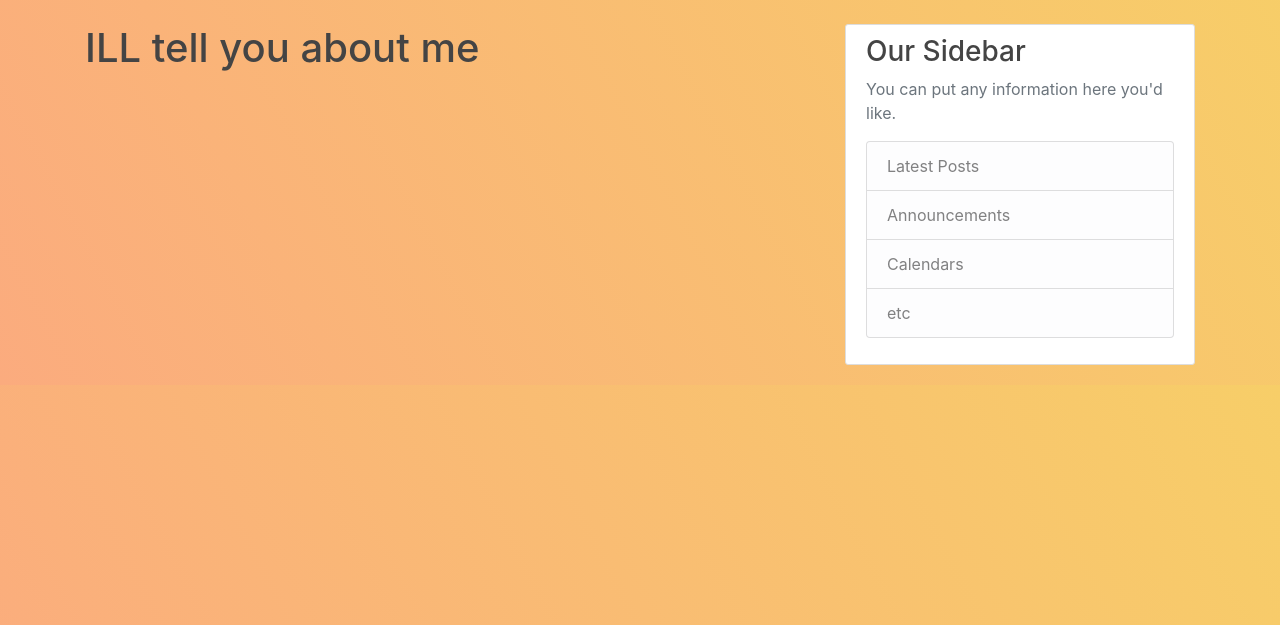
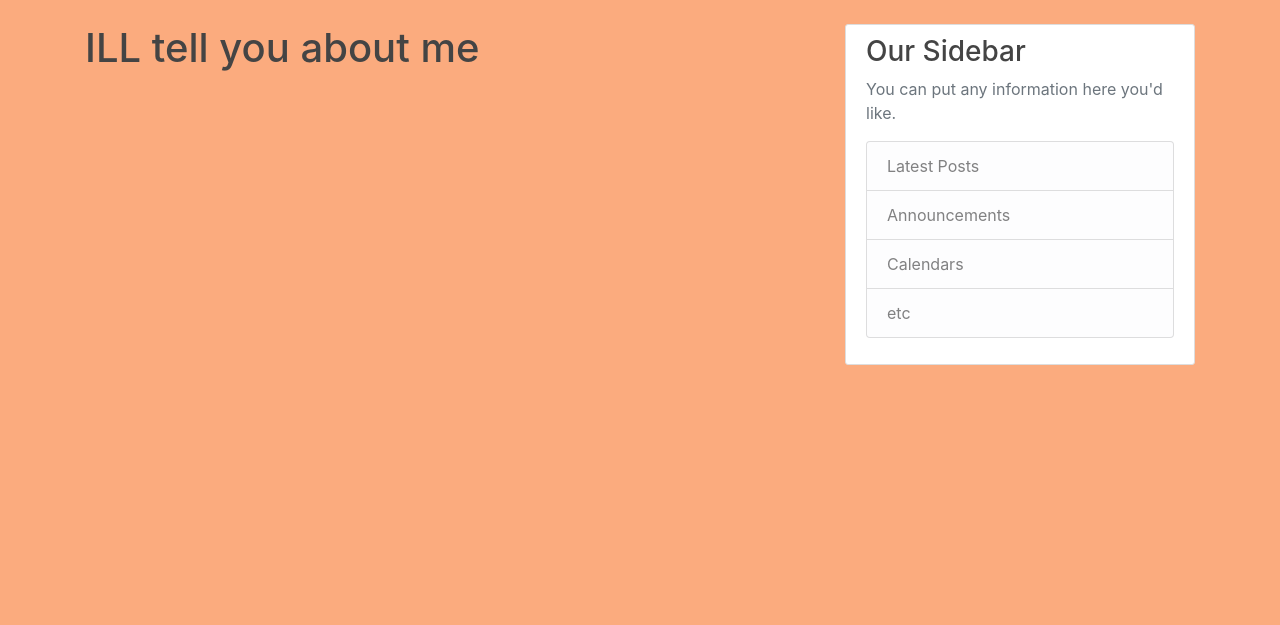
Before and after one commit to Avijit-Panda/CAPSTONE, a Flask app: page /about in a window 1280 px wide. Shown: the part 56-681 px from the top of the page. Run offline with Flask 3, Linux system fonts and the light colour scheme; some libraries are stand-ins or nearby versions.

Commit message:
Edit Line number 3

```diff
--- a/mainflask/static/main.css
+++ b/mainflask/static/main.css
@@ -1,6 +1,6 @@
 body {
     background-color:#FBAB7E;
-    background-image: linear-gradient(62deg,#FBAB7E 0%,#F7CE68 100%);
+    background-size: 93.5%;
     margin-top: 5rem;
   }
 
```
